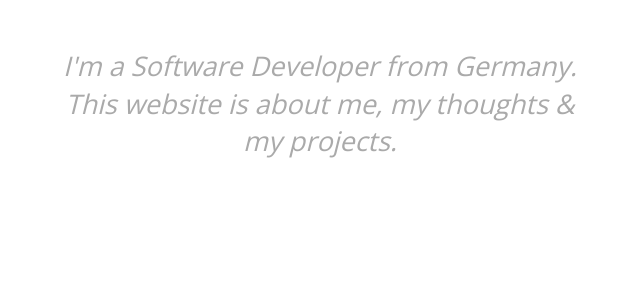
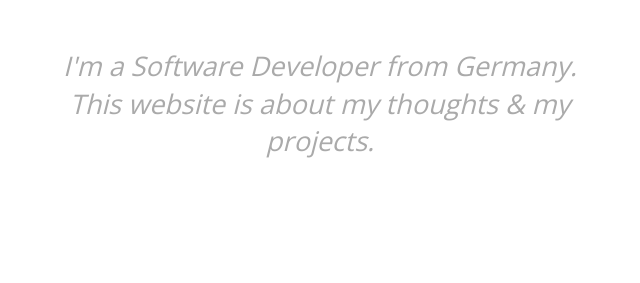
Before and after one commit to hamvocke/hamvocke.github.io, a Jekyll site: the page built from index.html, in a window 1280 px wide. Shown: the part 602-885 px from the top of the page, without its empty margins (320-960 px from the left). Built offline with Jekyll 4.4.1, drawn with Linux system fonts in a browser that asks for light colours; nearby versions of some CDN libraries.

Commit message:
Update index.html

```diff
--- a/index.html
+++ b/index.html
@@ -6,5 +6,5 @@ title: One Ham Army - Hermann Vocke's personal website and blog
 <div id="home">
   <div class="image"><img src="assets/img/ham.jpg" alt="Ham Vocke" class="img-circle"></div>
   <h1 class="title">Hi, I'm Ham!</h1>
-  <p class="lead">I'm a Software Developer from Germany. This website is about me, my thoughts &amp; my projects.</p>
+  <p class="lead">I'm a Software Developer from Germany. This website is about my thoughts &amp; my projects.</p>
 </div>
```
